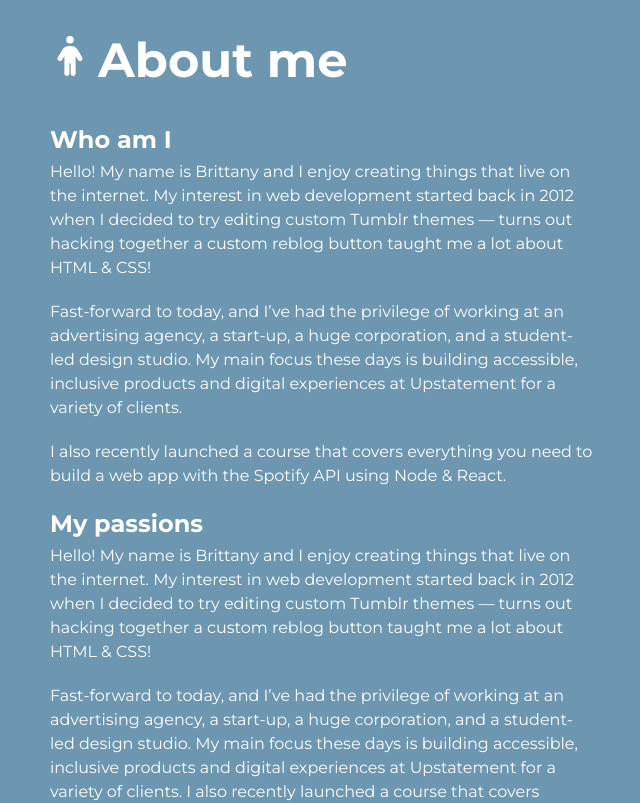
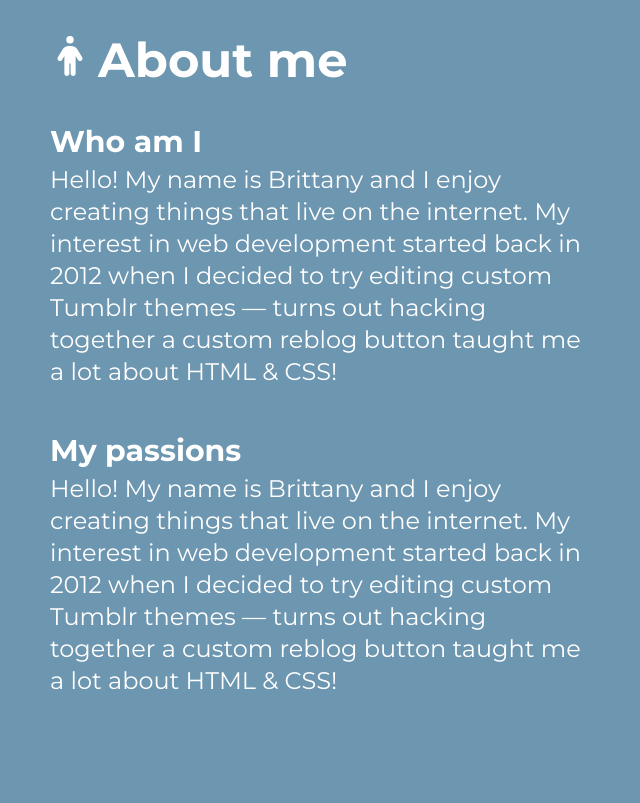
Before and after one commit to FeliMax/signore, a Next.js app: page / in a window 1280 px wide. Shown: the part 860-1663 px from the top of the page, without its empty margins (46-686 px from the left). Built offline with nearby package versions, Linux system fonts and the light colour scheme.

Commit message:
WIP: Header + Fonts

```diff
--- a/components/SmoothScrollLink.tsx
+++ b/components/SmoothScrollLink.tsx
@@ -1,13 +1,14 @@
-import { FC } from 'react';
-import { Link } from 'react-scroll';
+import React, {FC} from 'react';
+import {Link} from 'react-scroll';
 
 interface Props {
     to: string;
     className?: string;
     children?: React.ReactNode;
+    onClick?: React.MouseEvent
 }
 
-const SmoothScrollLink: FC<Props> = ({ to, className, children }: Props) => {
+const SmoothScrollLink: FC<Props> = ({to, className, children, onClick}: Props) => {
     return (
         <Link
             to={to}
@@ -17,6 +18,7 @@ const SmoothScrollLink: FC<Props> = ({ to, className, children }: Props) => {
             spy={true}
             activeClass="text-secondary"
             offset={-40}
+            onClick={() => onClick()}
         >
             {children}
         </Link>
--- a/components/sections/AboutMe.tsx
+++ b/components/sections/AboutMe.tsx
@@ -20,12 +20,12 @@ export const AboutMe = () => {
                     <h2>About me</h2>
                 </div>
                 <div className="flex flex-col lg:flex-row lg:justify-between ">
-                    <div className="mb-8 w-full text-3xl text-white lg:mb-0 lg:w-1/2 ">
-                        <ReactMarkdown className="prose text-white">
+                    <div className="mb-8 w-full text-4xl text-white lg:mb-0 lg:w-1/2 ">
+                        <ReactMarkdown className="prose text-white prose-h4:text-white">
                             {content}
                         </ReactMarkdown>
                     </div>
-                    <div className="relative h-80 w-80 self-center overflow-hidden lg:block">
+                    <div className="relative h-[25rem] w-[25rem] md:h-[30rem] md:w-[30rem] self-center overflow-hidden lg:block">
                         <ExportedImage
                             className="relative z-10 object-cover delay-100 duration-300 md:hover:scale-110 md:hover:transition"
                             src="./images/me.jpeg"
--- a/components/sections/Header.tsx
+++ b/components/sections/Header.tsx
@@ -1,10 +1,10 @@
-import { Icon } from '../Icon';
-import { IconProp } from '@fortawesome/fontawesome-svg-core';
+import {Icon} from '../Icon';
+import {IconProp} from '@fortawesome/fontawesome-svg-core';
 import content from '../../public/content/header.json';
-import { FontAwesomeIcon } from '@fortawesome/react-fontawesome';
+import {FontAwesomeIcon} from '@fortawesome/react-fontawesome';
 import SmoothScrollLink from '../SmoothScrollLink';
-import { useState } from 'react';
-import { Logo } from '../Logo';
+import {useState} from 'react';
+import {Logo} from '../Logo';
 
 interface NavbarItem {
     text?: string;
@@ -27,13 +27,13 @@ export const Header = () => {
 
     return (
         <header className="fixed z-20 h-fit w-full bg-white px-2 py-4 shadow-md">
-            <nav className=" container flex items-center justify-between gap-12 text-gray-500">
+            <nav className="container flex items-center justify-between gap-12 text-gray-500">
                 <SmoothScrollLink to="/" className="hover:cursor-pointer">
-                    <Logo />
+                    <Logo/>
                 </SmoothScrollLink>
                 <ul
                     className={
-                        'font-bold md:flex md:flex-row ' +
+                        'font-bold md:flex flex-col md:flex-row ' +
                         (open
                             ? 'absolute inset-0 top-full flex h-screen flex-col items-start gap-8 bg-white px-8 pt-12'
                             : 'hidden font-bold md:gap-12')
@@ -48,6 +48,7 @@ export const Header = () => {
                                 <SmoothScrollLink
                                     to={item.url ?? ''}
                                     className="flex space-x-2"
+                                    onClick={open ? setIsOpen : ''}
                                 >
                                     <FontAwesomeIcon
                                         className="h-6 w-6 duration-700 group-hover:rotate-[360deg]"
--- a/components/sections/Hero.tsx
+++ b/components/sections/Hero.tsx
@@ -17,9 +17,9 @@ export const Hero = () => {
 
     return (
         <section id="/" className=" flex h-[100vh] flex-col justify-start">
-            <div className="container flex flex-col items-center pt-44 text-primary ">
-                <h1 className="mb-4 font-bold">{heroContent.title}</h1>
-                <h5 className="mb-8">{heroContent.subtitle}</h5>
+            <div className="container flex flex-col items-center pt-24 md:pt-44 text-primary ">
+                <h1 className="mb-4 text-center font-bold">{heroContent.title}</h1>
+                <h5 className="mb-8 text-center">{heroContent.subtitle}</h5>
                 {heroContent.imageUrl !== undefined && (
                     <div className="min-w-auto relative h-64 w-64">
                         <ExportedImage
--- a/components/sections/Skills.tsx
+++ b/components/sections/Skills.tsx
@@ -39,11 +39,11 @@ export const Skills = () => {
                                         {skill.heading}
                                     </h4>
                                     <p className="mb-6">{skill.description}</p>
-                                    <h6 className="text-portfolio-blue mb-2"></h6>
+                                    <h5 className="text-portfolio-blue mb-2"></h5>
                                     {skill.skill.map((e, j: number) => (
                                         <div key={`${i}-${j}`}>
                                             {/* key consists of "i-j", to avoid collisions with parent keys */}
-                                            <h6>{e.skillHeading}</h6>
+                                            <h5 className="mb-1">{e.skillHeading}</h5>
                                             <p className="mb-6">
                                                 {e.skillDescription}
                                             </p>
--- a/public/content/about.md
+++ b/public/content/about.md
@@ -1,12 +1,5 @@
-##### Who am I
+#### Who am I
 Hello! My name is Brittany and I enjoy creating things that live on the internet. My interest in web development started back in 2012 when I decided to try editing custom Tumblr themes — turns out hacking together a custom reblog button taught me a lot about HTML & CSS!
 
-Fast-forward to today, and I’ve had the privilege of working at an advertising agency, a start-up, a huge corporation, and a student-led design studio. My main focus these days is building accessible, inclusive products and digital experiences at Upstatement for a variety of clients.
-
-I also recently launched a course that covers everything you need to build a web app with the Spotify API using Node & React.
-
-##### My passions
+#### My passions
 Hello! My name is Brittany and I enjoy creating things that live on the internet. My interest in web development started back in 2012 when I decided to try editing custom Tumblr themes — turns out hacking together a custom reblog button taught me a lot about HTML & CSS!
-
-Fast-forward to today, and I’ve had the privilege of working at an advertising agency, a start-up, a huge corporation, and a student-led design studio. My main focus these days is building accessible, inclusive products and digital experiences at Upstatement for a variety of clients.
-I also recently launched a course that covers everything you need to build a web app with the Spotify API using Node & React.
--- a/styles/globals.css
+++ b/styles/globals.css
@@ -1,4 +1,5 @@
 @import url('https://fonts.googleapis.com/css2?family=Montserrat:wght@300;400;500;600;700;800&display=swap');
+
 @tailwind base;
 @tailwind components;
 @tailwind utilities;
@@ -25,8 +26,13 @@
         @apply text-3xl md:text-4xl font-bold;
     }
 
-    h4 {
+    h4,
+    .prose h4 {
         @apply text-2xl md:text-3xl font-bold;
+    }
+
+    .prose h4 {
+        @apply mb-1;
     }
 
     h5,
@@ -44,7 +50,7 @@
 
     p,
     .prose p {
-        @apply text-base md:text-base font-normal mt-0;
+        @apply text-xl md:text-2xl font-normal mt-0 leading-7;
     }
 
     .prose p {
```
